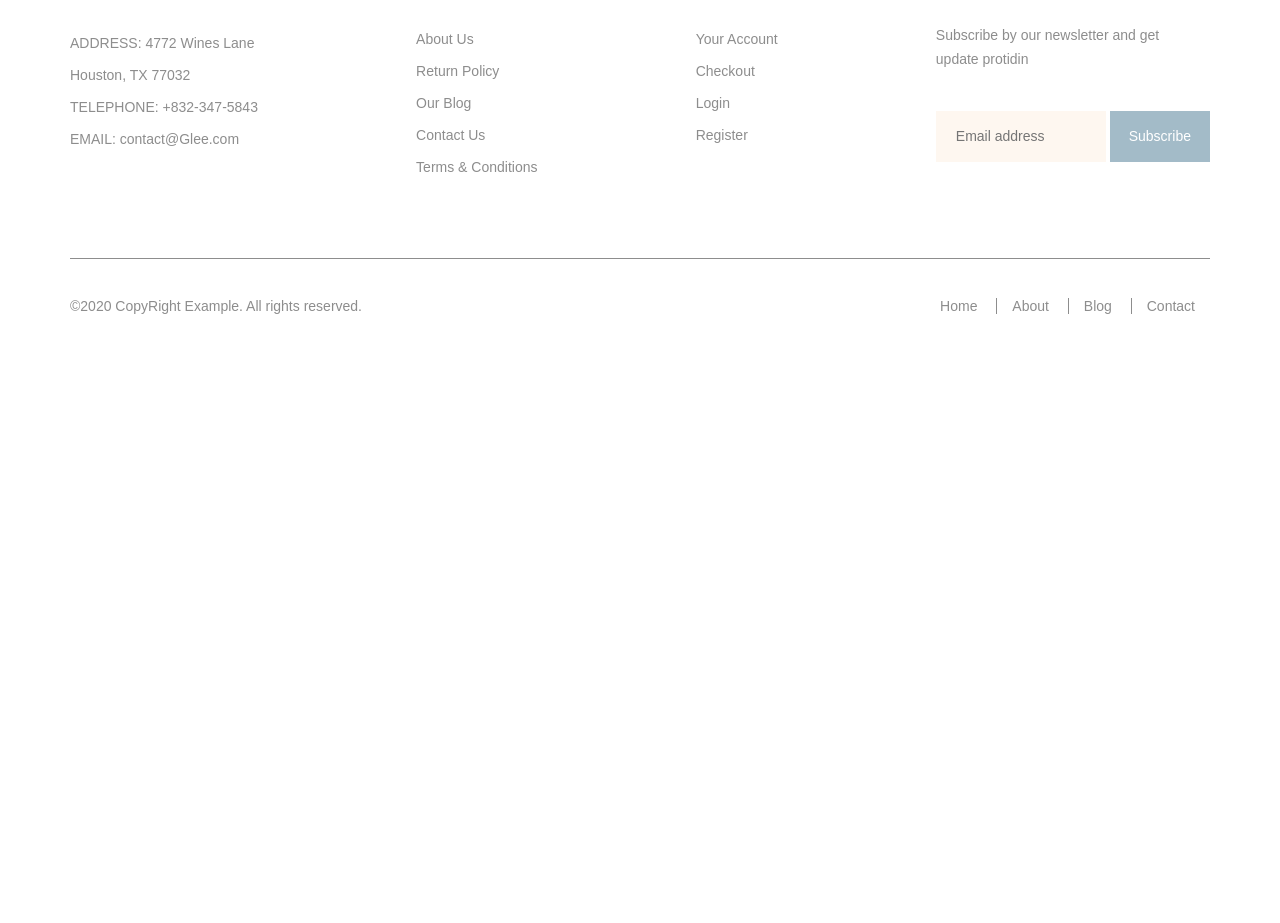
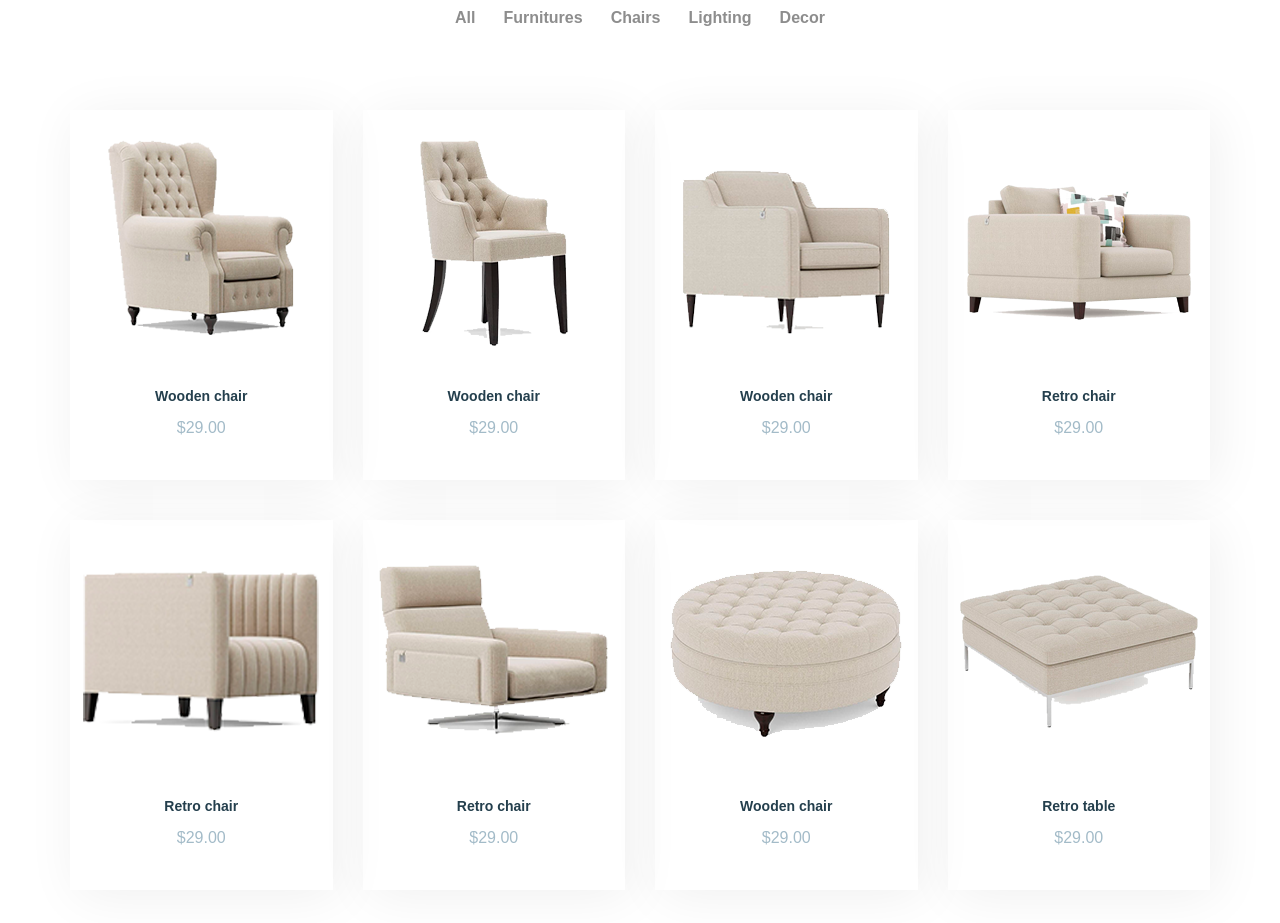
Before and after one commit to Wisem4n/Glee-Project, a website: page app/index.html in a window 1280 px wide. Shown: the part 1349-2272 px from the top of the page. Before the commit the page ends 1777 px from the top, so only its background shows below. Drawn offline with nearby package versions, Linux system fonts and the light colour scheme; files that its build step writes are made by us from their sources.

Commit message:
added products

```diff
--- a/app/index.html
+++ b/app/index.html
@@ -125,6 +125,70 @@
           </div>
         </div>
       </div>
+      <div class="container-main">
+        <h2 class="products-title">Products of the week</h2>
+        <nav class="products__menu">
+          <ul class="products__menu-list">
+            <li class="products__menu-link">
+              <a href="#">All</a>
+            </li>
+            <li class="products__menu-link">
+              <a href="#">Furnitures</a>
+            </li>
+            <li class="products__menu-link">
+              <a href="#">Chairs</a>
+            </li>
+            <li class="products__menu-link">
+              <a href="#">Lighting</a>
+            </li>
+            <li class="products__menu-link">
+              <a href="#">Decor</a>
+            </li>
+          </ul>
+        </nav>
+        <div class="products__gallery">
+          <div class="products__gallery-item products-first">
+            <img class="products__gallery-image" src="images/products/1.png" alt="product image">
+            <h4 class="products__gallery-title">Wooden chair</h4>
+            <p class="products__gallery-price">$29.00</p>
+          </div>
+          <div class="products__gallery-item products-second">
+            <img class="products__gallery-image" src="images/products/2.png" alt="product image">
+            <h4 class="products__gallery-title">Wooden chair</h4>
+            <p class="products__gallery-price">$29.00</p>
+          </div>
+          <div class="products__gallery-item products-third">
+            <img class="products__gallery-image" src="images/products/3.png" alt="product image">
+            <h4 class="products__gallery-title">Wooden chair</h4>
+            <p class="products__gallery-price">$29.00</p>
+          </div>
+          <div class="products__gallery-item products-fourth">
+            <img class="products__gallery-image" src="images/products/4.png" alt="product image">
+            <h4 class="products__gallery-title">Retro chair</h4>
+            <p class="products__gallery-price">$29.00</p>
+          </div>
+          <div class="products__gallery-item products-fifth">
+            <img class="products__gallery-image" src="images/products/5.png" alt="product image">
+            <h4 class="products__gallery-title">Retro chair</h4>
+            <p class="products__gallery-price">$29.00</p>
+          </div>
+          <div class="products__gallery-item products-sixth">
+            <img class="products__gallery-image" src="images/products/6.png" alt="product image">
+            <h4 class="products__gallery-title">Retro chair</h4>
+            <p class="products__gallery-price">$29.00</p>
+          </div>
+          <div class="products__gallery-item products-seventh">
+            <img class="products__gallery-image" src="images/products/7.png" alt="product image">
+            <h4 class="products__gallery-title">Wooden chair</h4>
+            <p class="products__gallery-price">$29.00</p>
+          </div>
+          <div class="products__gallery-item products-eighth">
+            <img class="products__gallery-image" src="images/products/8.png" alt="product image">
+            <h4 class="products__gallery-title">Retro table</h4>
+            <p class="products__gallery-price">$29.00</p>
+          </div>
+        </div>
+      </div>
     </section>
   </main>
 
--- a/app/scss/style.scss
+++ b/app/scss/style.scss
@@ -283,6 +283,104 @@
     }
   }
 }
+.products {
+  &-first img,
+  &-second img{
+    padding-top: 30px;
+  }
+  &-third img{
+    padding-top: 60px;
+  }
+  &-fourth img{
+    padding-top: 75px;
+  }
+  &-fifth img{
+    padding-top: 50px;
+  }
+  &-sixth img{
+    padding-top: 45px;
+  }
+  &-seventh img {
+    padding-top: 50px;
+  }
+  &-eighth img{
+    padding-top: 55px;
+  }
+  &-title {
+    margin: 75px auto 35px;
+    text-align: center;
+    @extend %dmsans-700;
+    color: #191919;
+    font-size: 36px;
+  }
+  &__menu {
+    max-width: 370px;
+    margin: 0 auto 80px;
+  }
+  &__menu-list {
+    display: flex;
+    justify-content: space-between;
+  }
+  &__menu-link {
+    @extend %dmsans-700;
+    font-size: 16px;
+    &:active {
+      color: #1a1a1a;
+    }
+  }
+  &__gallery {
+    display: grid;
+    grid-template-columns: 1fr 1fr 1fr 1fr;
+    grid-row-gap: 40px;
+    grid-column-gap: 30px;
+    & img:nth-child(5) {
+      margin-top: 40px;
+    }
+    &-item {
+      min-height: 370px;
+      display: flex;
+      flex-direction: column;
+      justify-content: space-between;
+      align-items: center;
+      box-shadow: 6px 6px 50px rgba(240, 240, 240, 1);
+      position: relative;
+      &:hover::before {
+        position: absolute;
+        content: '';
+        width: 100px;
+        height: 100px;
+        background-image: url(../images/products/search-icon.png);
+        top: 180px;
+        left: 50px;
+        cursor: pointer;
+      }
+      &:hover::after {
+        position: absolute;
+        content: '';
+        width: 100px;
+        height: 100px;
+        border-radius: 50%;
+        background-image: url(../images/products/cart-icon.png);
+        top: 180px;
+        left: 110px;
+        cursor: pointer;
+      }
+
+    }
+    &-title {
+      margin-top: auto;
+      @extend %dmsans-700;
+      line-height: 40px;
+      color: #243f4d;
+    }
+    &-price {
+      @extend %dmsans-400;
+      font-size: 16px;
+      color: #a3bbc8;
+      padding-bottom: 40px;
+    }
+  }
+}
 
 
 
```
Also changed, not shown: app/images/products/1.png (added), app/images/products/2.png (added), app/images/products/3.png (added), app/images/products/4.png (added), app/images/products/5.png (added), app/images/products/6.png (added), app/images/products/7.png (added), app/images/products/8.png (added), app/images/products/cart-icon.png (added), app/images/products/heart-icon.png (added), app/images/products/search-icon.png (added).
